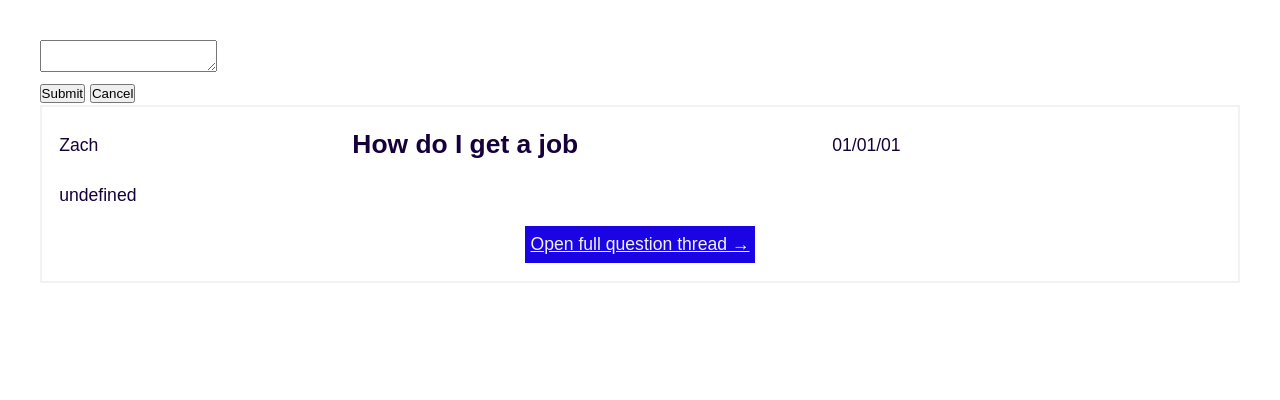
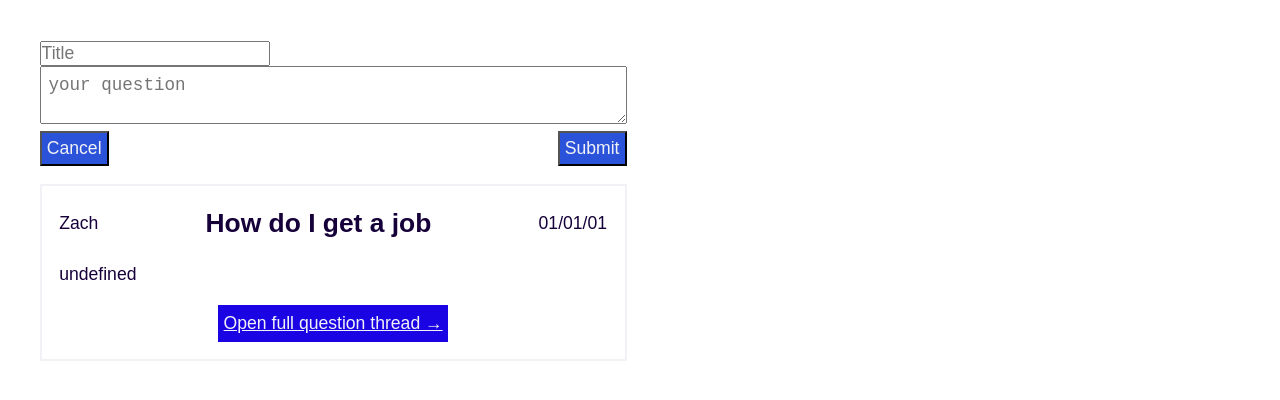
Before and after one commit to radio-alice/replit-onsite, a Svelte app: page / in a window 1280 px wide. Shown: the top 400 px of the page. Built offline with nearby package versions, Linux system fonts and the light colour scheme.

Commit message:
visual cleanup

```diff
--- a/public/global.css
+++ b/public/global.css
@@ -12,7 +12,7 @@
   --s3: calc(var(--s2) * var(--ratio));
   --s4: calc(var(--s3) * var(--ratio));
   --s5: calc(var(--s4) * var(--ratio));
-  --measure: 50ch;
+  --measure: 60ch;
 
   --dark-grey: rgb(163, 166, 197);
   --grey: rgb(226, 227, 238);
--- a/src/App.svelte
+++ b/src/App.svelte
@@ -2,26 +2,49 @@
   import Question from './Question.svelte'
   import { store } from './stores.js'
   let questionText = ''
+  let titleText = ''
   const handleSubmit = () => {
-    console.log('posting question: ', questionText)
+    console.log('posting question: ', titleText, ': ', questionText)
   }
   const resetQuestion = () => {
     questionText = ''
   }
 </script>
-<main>
+<main class="stack">
   <form on:submit|preventDefault="{handleSubmit}">
-    <textarea bind:value="{questionText}"></textarea>
-    <div>
+    <input class="titleInput" type="text" bind:value="{titleText}" placeholder="Title" />
+    <textarea bind:value="{questionText}" placeholder="your question"></textarea>
+    <div class="formButtons">
+      <button on:click="{resetQuestion}">Cancel</button>
       <button type="submit">Submit</button>
-      <button on:click="{resetQuestion}">Cancel</button>
     </div>
   </form>
-  <code>{questionText}</code>
   <Question date={'01/01/01'} asker={"Zach"} title={'How do I get a job'}></Question>
 </main>
 <style>
   main {
     margin: var(--s2);
+    max-width: var(--measure);
+  }
+  textarea {
+    min-width: 100%;
+    padding: var(--s-2);
+    font-size: var(--s0);
+  }
+  .titleInput {
+    font-size: var(--s0);
+  }
+  form {
+    max-width: var(--measure);
+  }
+  .formButtons {
+    display: flex;
+    justify-content: space-between;
+  }
+  .formButtons button {
+    font-size: var(--s0);
+    padding: var(--s-3);
+    background-color: var(--light-blue);
+    color: var(--light-grey);
   }
 </style>
```
